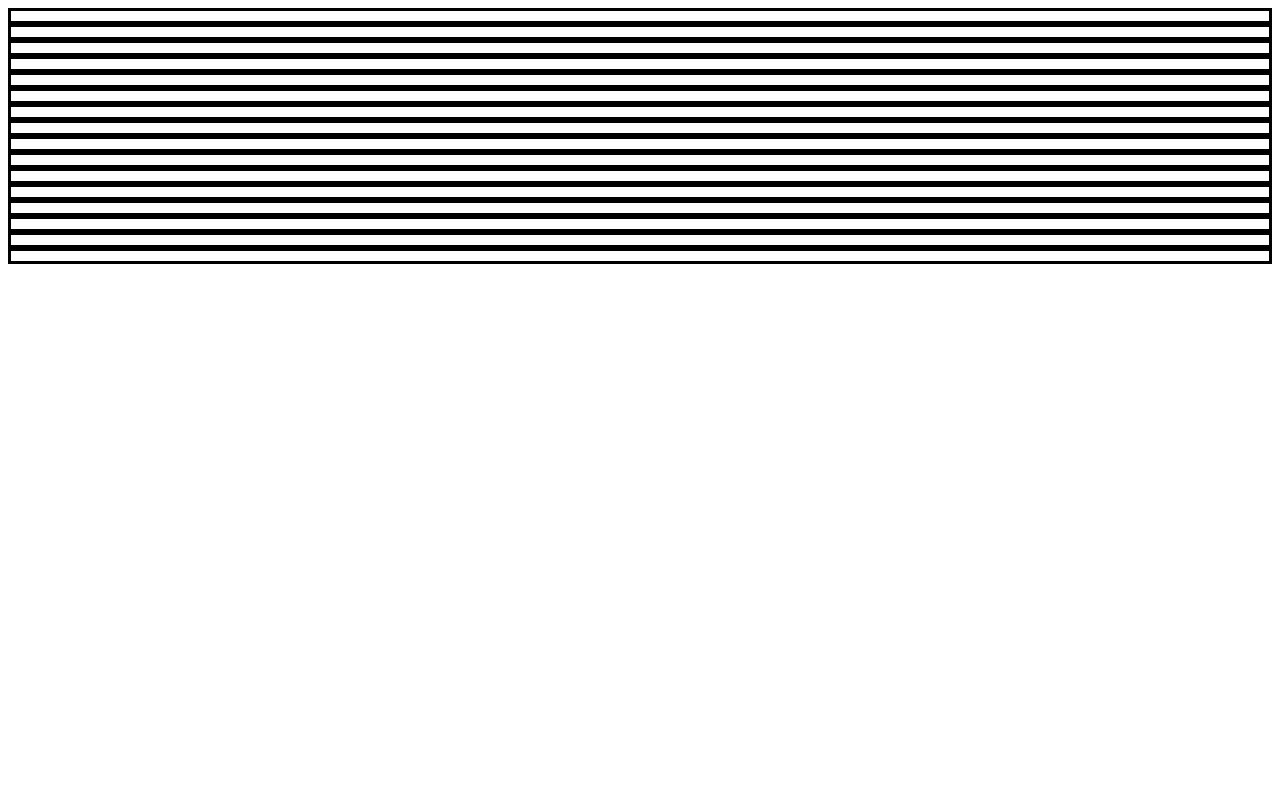
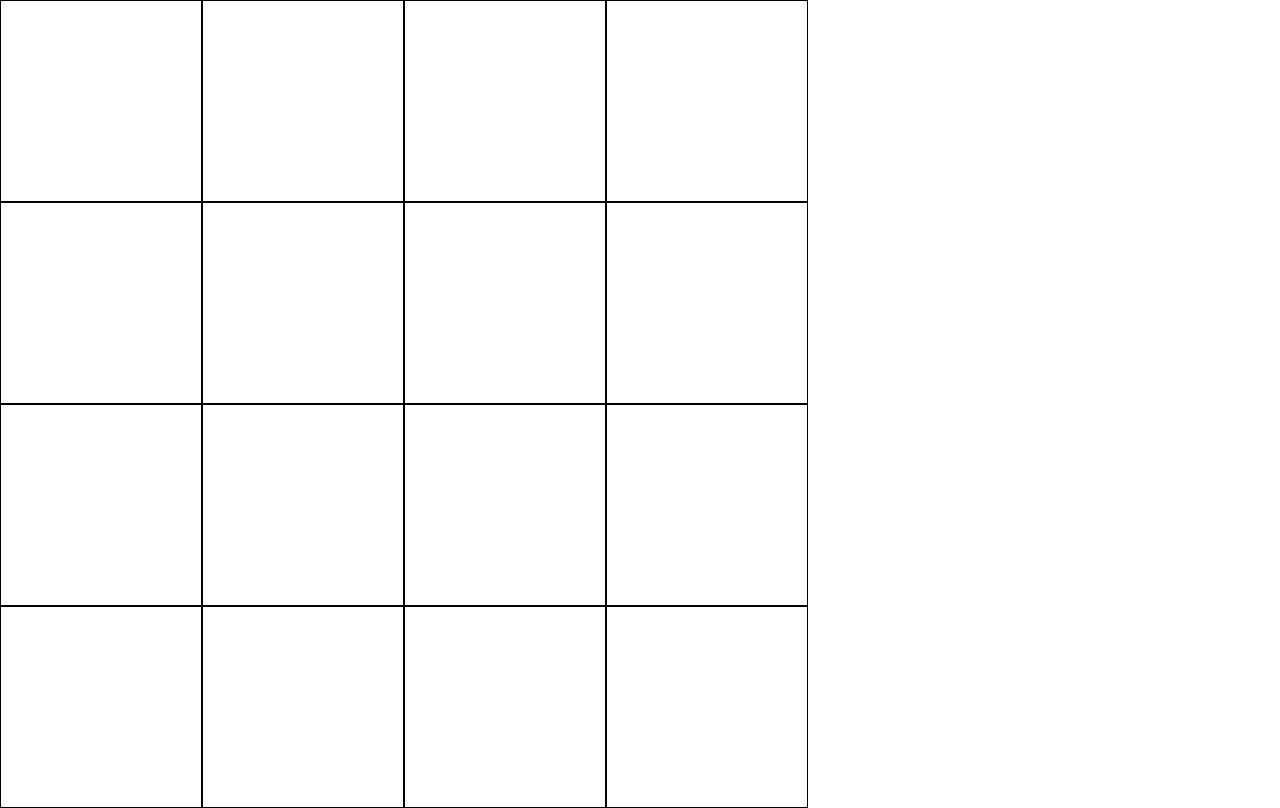
Before and after one commit to Jules-12-8/etch-a-sketch, a plain HTML site: page index.html in a window 1280 px wide. Drawn offline with Linux system fonts and the light colour scheme.

Commit message:
Feat: add divs containers for each rows

```diff
--- a/etch-a-sketch.js
+++ b/etch-a-sketch.js
@@ -1,8 +1,19 @@
+const nbrOfCells = 16;
+const axisSize = Math.sqrt(nbrOfCells);
+
 const gridContainer = document.getElementById("grid-container");
 
-for (let i = 0; i < 16; i++) {
-    const div = document.createElement("div");
-    div.className = "grid-cell";
+for (let i = 0; i < axisSize; i++) {
+    const rowDiv = document.createElement("div");
+    rowDiv.classList.add(`row-${i}`);
+    gridContainer.appendChild(rowDiv);
 
-    gridContainer.appendChild(div);
+    const row = document.querySelector("div.row-"+i);
+
+    for (let i = 0; i < axisSize; i++) {
+        const div = document.createElement("div");
+        console.log(div);
+        div.classList.add("grid-cell");
+        row.appendChild(div);
+    }
 }
--- a/style.css
+++ b/style.css
@@ -1,9 +1,19 @@
-.grid-cell {
-    border-style: solid;
-    border-color: black;
-    height: 10px;
+* {
+    box-sizing: border-box;
+    margin: 0px;
+    padding: 0px;
 }
 
 #grid-container {
     border-color: red;
+    display: flex;
+    flex-wrap: wrap;
+    align-items: center;
 }
+
+.grid-cell {
+    border: 1px solid black;
+    padding: 100px;
+
+
+}
```
